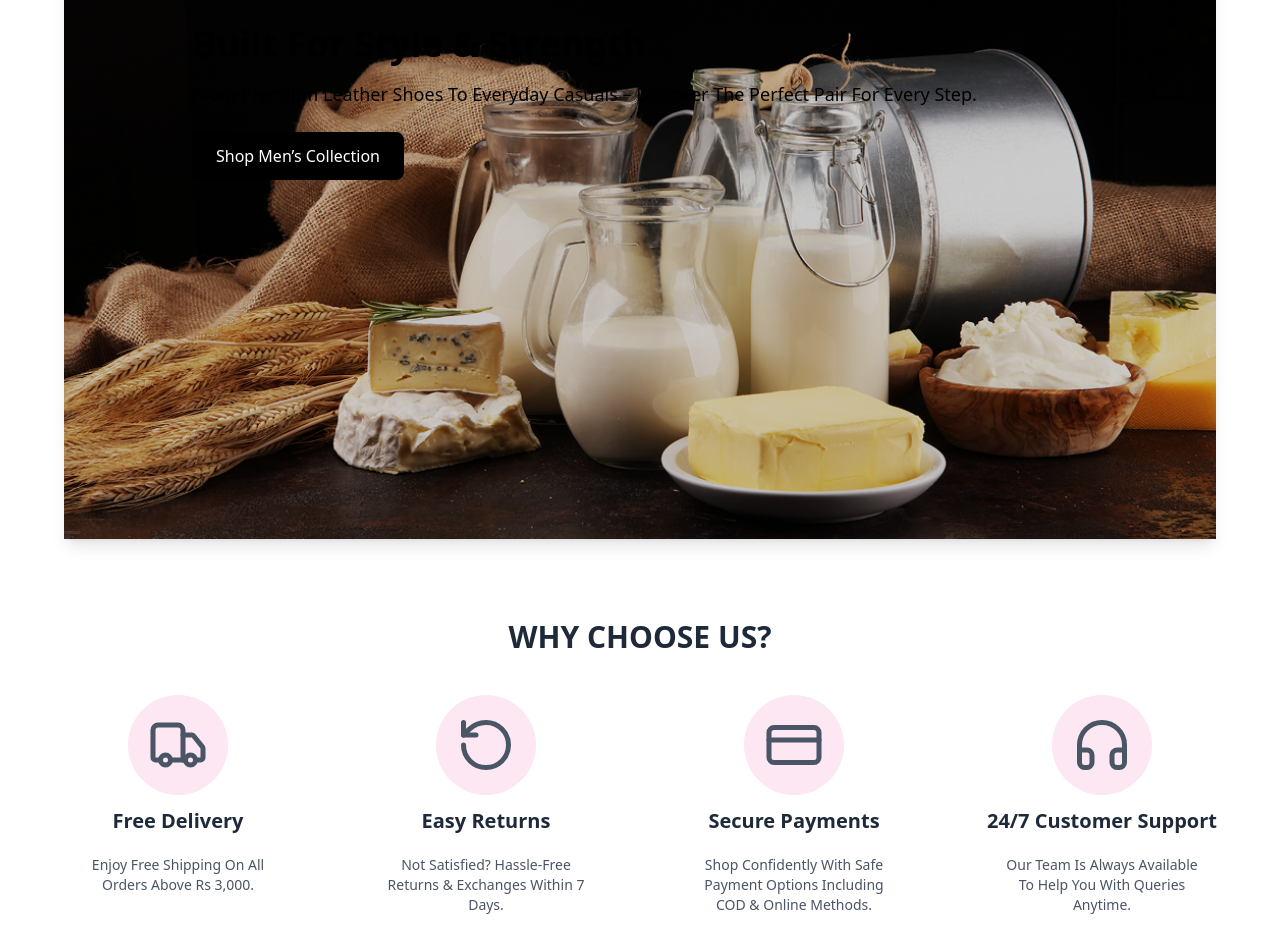
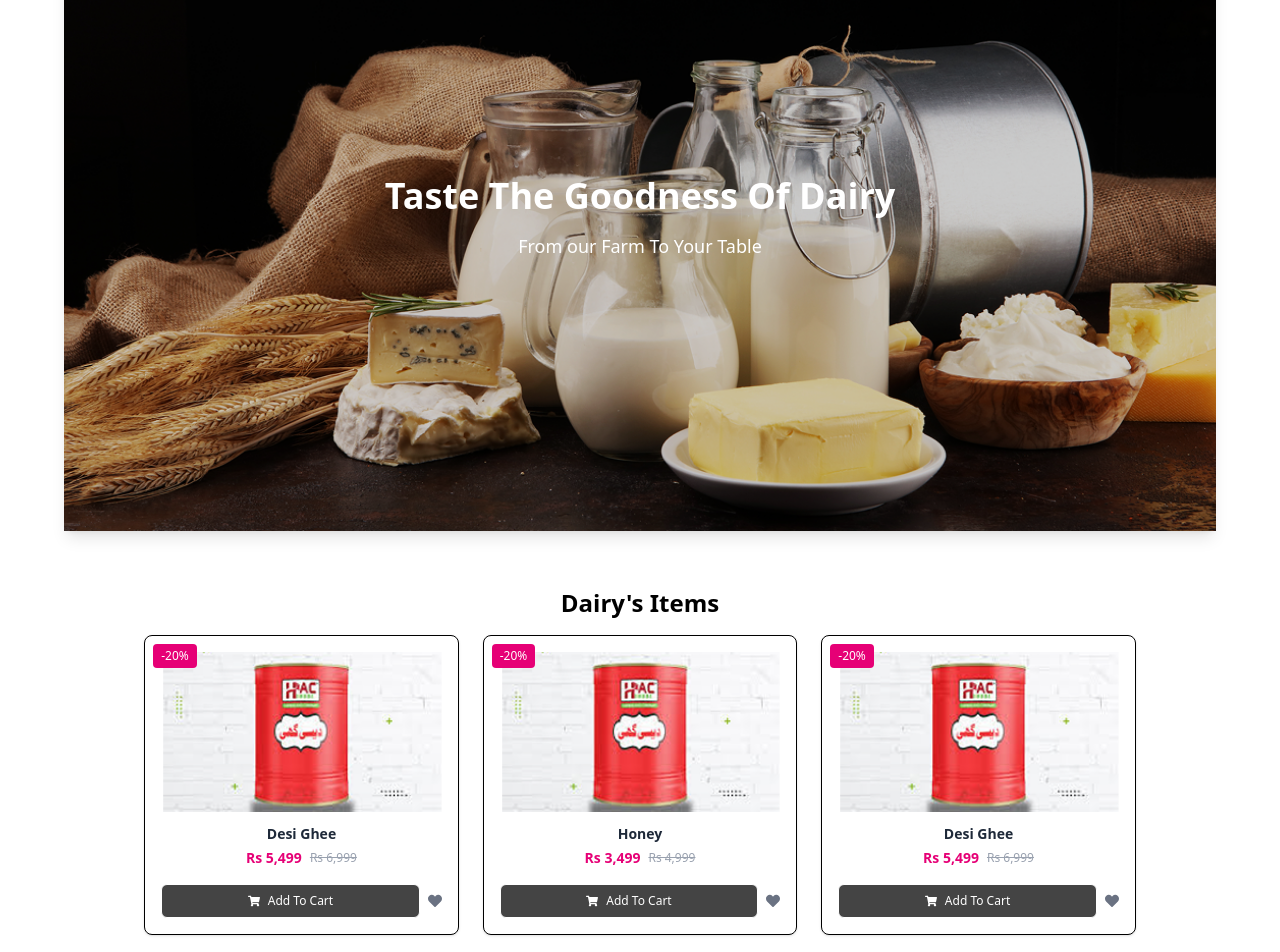
Before and after one commit to saherzakir/jinn, a React (Vite) app: page /hacfoods in a window 1280 px wide. Shown: the part 180-1132 px from the top of the page. Built offline with nearby package versions, Linux system fonts and the light colour scheme.

Commit message:
updated with HAC foods

```diff
--- a/src/components/hacFoodsHero.jsx
+++ b/src/components/hacFoodsHero.jsx
@@ -1,23 +1,23 @@
 import React from "react";
 import mensBanner from "../assets/hacfoods.png";
-import { useNavigate } from "react-router-dom";
 
-export default function MensCollection({ showHeading = true }) {
-  const navigate = useNavigate();
-
+export default function hacFoods({ showHeading = true }) {
   return (
-    <section className="w-full bg-white flex flex-col items-center pt-4 pb-8 px-4">
+    <section className="w-full bg-white flex flex-col items-center pt-2 pb-6 px-4">
       {/* Title */}
       {showHeading && (
-        <h2 className="text-xl sm:text-2xl md:text-4xl font-roboto font-bold text-center mb-8 sm:mb-12 md:mb-20">Men’s Collection</h2>
+        <h2 className="text-xl sm:text-2xl md:text-4xl font-roboto font-bold text-center mb-8 sm:mb-12 md:mb-20">
+          Dairy's  Items
+        </h2>
       )}
+
       {/* Banner */}
       <div
         className="
           relative w-full max-w-6xl
           aspect-[1280/670]
           overflow-hidden shadow-lg
-          flex items-start justify-start text-left"
+          flex items-center justify-center text-center"
         style={{
           backgroundImage: `url(${mensBanner})`,
           backgroundSize: "cover",
@@ -25,24 +25,14 @@ export default function MensCollection({ showHeading = true }) {
         }}
       >
         {/* Overlay Content */}
-        <div className="px-4 sm:px-6 md:px-10 lg:px-12 font-lato pt-2 sm:pt-8 md:pt-12 lg:pt-16 max-w-full ml-0 md:ml-16 lg:ml-20">
-          <div className="mt-0 sm:mt-4 md:mt-6">
-            <h3 className="text-xs sm:text-lg md:text-2xl lg:text-4xl font-bold text-black mb-2 lg:mb-4 whitespace-nowrap sm:whitespace-normal">
-              Built For Style & Strength
-            </h3>
-            <p className="text-[10px] sm:text-sm md:text-base lg:text-lg text-black mb-3 lg:mb-6 whitespace-nowrap sm:whitespace-normal overflow-hidden text-ellipsis">
-              From Premium Leather Shoes To Everyday Casuals – Discover The Perfect Pair For Every Step.
-            </p>
-            <button
-              onClick={() => navigate("/men-collections")}
-
-              className="bg-black text-white px-3 py-1.5 sm:px-4 sm:py-2 md:px-5 md:py-2.5 lg:px-6 lg:py-3 rounded-lg text-xs sm:text-sm md:text-base font-medium hover:bg-gray-800 transition">
-              Shop Men’s Collection
-            </button>
-          </div>
+        <div className="px-4 sm:px-6 md:px-10 lg:px-12 font-lato max-w-full">
+          <h3 className="text-xs sm:text-lg md:text-2xl lg:text-4xl font-bold text-white mb-2 lg:mb-4">
+            Taste The Goodness Of Dairy
+          </h3>
+          <p className="text-[10px] sm:text-sm md:text-base lg:text-lg text-white mb-3 lg:mb-6">
+            From our Farm To Your Table
+          </p>
         </div>
-
-
       </div>
     </section>
   );
--- /dev/null
+++ b/src/components/hacfoodsection.jsx
@@ -0,0 +1,70 @@
+import React from "react";
+import { FaHeart, FaShoppingCart } from "react-icons/fa";
+import urbandrift from "../assets/desighee.png";
+import urbandrift1 from "../assets/desighee.png";
+
+const products = [
+  { id: 1, title: "Desi Ghee", price: "Rs 5,499", oldPrice: "Rs 6,999", discount: "-20%", image: urbandrift },
+  { id: 2, title: "Honey", price: "Rs 3,499", oldPrice: "Rs 4,999", discount: "-20%", image: urbandrift1 },
+  { id: 3, title: "Desi Ghee", price: "Rs 5,499", oldPrice: "Rs 6,999", discount: "-20%", image: urbandrift },
+
+];
+
+const HacSection = () => {
+  return (
+    <section className="py-8 bg-white flex flex-col items-center">
+      <div className="container mx-auto px-3 sm:px-4 text-center">
+        {/* Title */}
+        <h2 className="text-lg sm:text-2xl font-bold text-center mb-4">
+          Dairy&apos;s Items
+        </h2>
+
+        {/* Product Grid */}
+        <div className="flex justify-center">
+          <div className="grid grid-cols-1 sm:grid-cols-2 md:grid-cols-3 gap-6 max-w-6xl">
+            {products.map((item) => (
+              <div
+                key={item.id}
+                className="border rounded-lg p-4 shadow hover:shadow-lg transition bg-white relative"
+              >
+                {/* Discount */}
+                <span className="absolute top-2 left-2 bg-pink-600 text-white text-xs px-2 py-1 rounded">
+                  {item.discount}
+                </span>
+
+                {/* Image */}
+                <img
+                  src={item.image}
+                  alt={item.title}
+                  className="w-full h-40 object-contain mb-3"
+                />
+
+                {/* Title + Price */}
+                <h3 className="font-semibold text-gray-800 text-sm truncate">
+                  {item.title}
+                </h3>
+                <div className="flex items-center justify-center gap-2 mt-1">
+                  <p className="text-pink-600 font-bold text-sm">{item.price}</p>
+                  <p className="line-through text-gray-400 text-xs">{item.oldPrice}</p>
+                </div>
+
+                {/* Buttons */}
+                <div className="flex items-center justify-between mt-4">
+                  <button className="flex items-center justify-center gap-2 flex-1 border bg-[#444444] text-white py-2 rounded-md text-xs hover:bg-pink-600 transition">
+                    <FaShoppingCart /> Add To Cart
+                  </button>
+                  <button className="ml-2 text-gray-500 hover:text-pink-600 text-sm">
+                    <FaHeart />
+                  </button>
+                </div>
+              </div>
+            ))}
+          </div>
+        </div>
+      </div>
+    </section>
+  );
+};
+
+
+export default HacSection;
--- a/src/pages/hacFoods.jsx
+++ b/src/pages/hacFoods.jsx
@@ -4,7 +4,7 @@ import ChooseUs from "../components/chooseus";
 import Footer from "../components/footer";
 import Mensection from "../components/mensection";
 import HacFoods from "../components/hacFoodsHero";
-
+import HacSection from "../components/hacfoodsection";
 
 const Category = () => {
   return (
@@ -12,7 +12,7 @@ const Category = () => {
         <TopBar/>
         <Header />
         <HacFoods showHeading={false}/>
-
+        <HacSection />
         <ChooseUs />
         <Footer />
     </div>
```
Also changed, not shown: src/assets/desighee.png (added).
